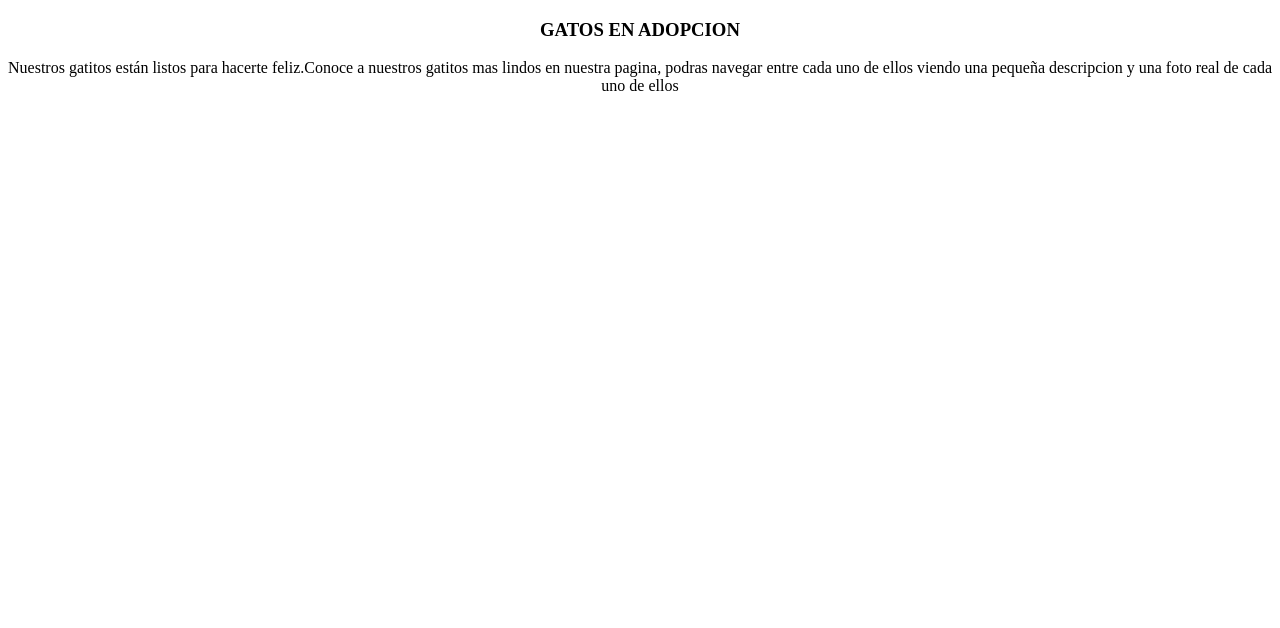
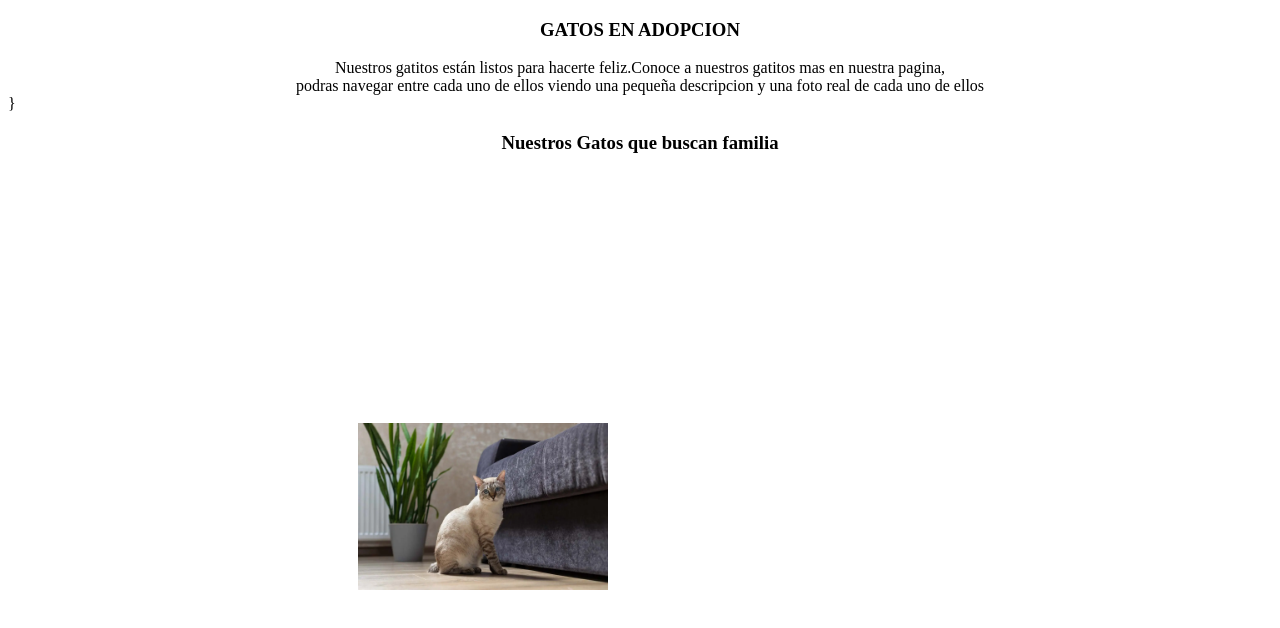
Before and after one commit to albertoign/Practica006D, a plain HTML site: page Gatos.html in a window 1280 px wide. Drawn offline with Linux system fonts and the light colour scheme.

Commit message:
Avance diseño
Cree Style Gato CSS para diseño

```diff
--- a/Gatos.html
+++ b/Gatos.html
@@ -6,6 +6,7 @@
     <meta http-equiv="X-UA-Compatible" content="IE=edge">
     <meta name="viewport" content="width=device-width, initial-scale=1.0">
     <title>Ayuda a un peludo</title>
+    <link rel="stylesheet" href="Style Gato.css"
 </head>
 
 <body>
@@ -13,11 +14,21 @@
     <center>
         <h3>GATOS EN ADOPCION</h3>
     </center>
-    <center>Nuestros gatitos están listos para hacerte feliz.Conoce a nuestros gatitos mas lindos en nuestra pagina,
+    <center>Nuestros gatitos están listos para hacerte feliz.Conoce a nuestros gatitos mas en nuestra pagina,<br>
         podras navegar entre cada uno de ellos viendo una pequeña descripcion y una foto real de cada uno de ellos
 
 
-    </center>
+    </center>}
+
+
+    <center><h3>Nuestros Gatos que buscan familia</h3></center>
+
+    <img src="GATO 1.webp"  class="imagen"  alt=""
+
+
+
+
+
 
 </body>
 
--- /dev/null
+++ b/Style Gato.css
@@ -0,0 +1,6 @@
+.imagen{
+
+    margin: 250px 0px 0px 350px;
+    width: 250px;
+
+}
```
Also changed, not shown: inicio.html (+2 -2 lines), GATO 1.webp (added).
